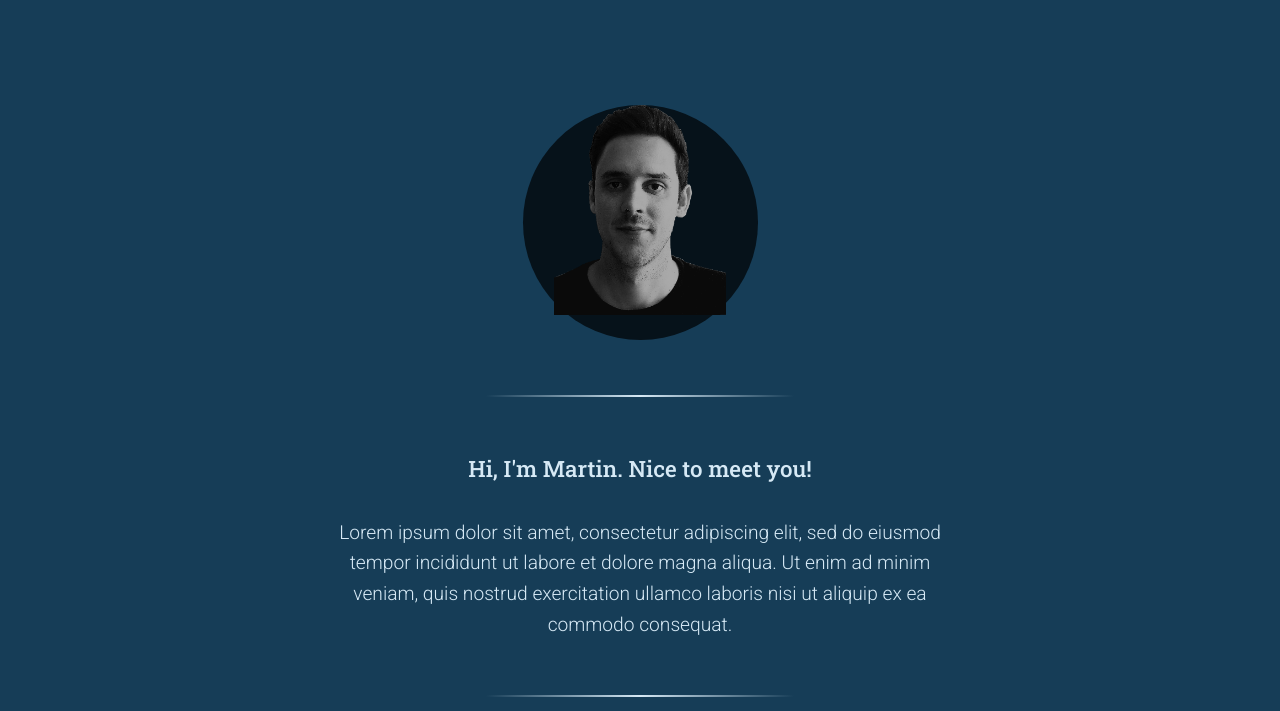
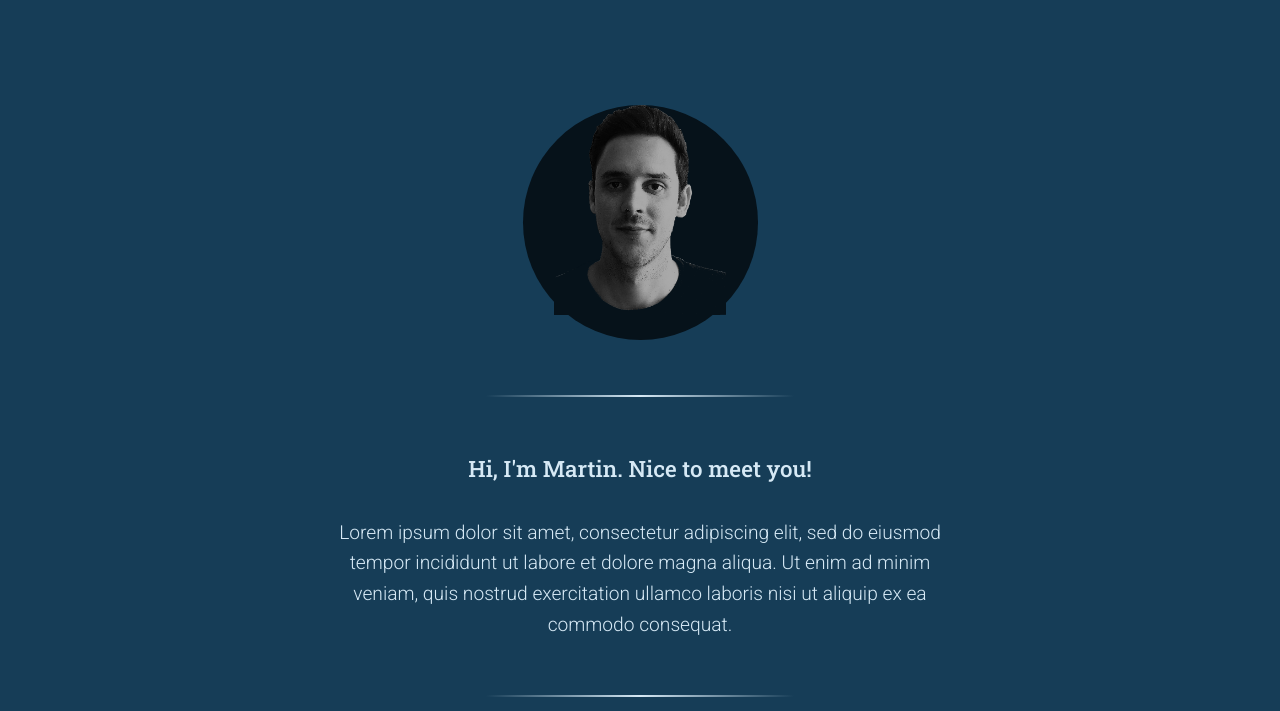
Before and after one commit to mfimia/portfolio, a plain HTML site: page index.html in a window 1280 px wide. Shown: the part 89-800 px from the top of the page. Drawn offline with Linux system fonts and the light colour scheme.

Commit message:
edited pic to right color

```diff
--- a/index.html
+++ b/index.html
@@ -98,7 +98,7 @@
     <section id="about-me">
       <div id="all-content-about-me">
         <div id="pic-text-container" class="bounce-in-right">
-          <img src="img\MartinFimia-no-bg-newblack.png" alt="Martin Fimia's picture" class="showup">
+          <img src="img\MartinFimia-no-bg-newblue.png" alt="Martin Fimia's picture" class="showup">
           <div id="only-text-containter">
             <p id="mf-name">
               <!-- Martin Fimia -->
```
Also changed, not shown: img/MartinFimia-no-bg-newblue.png (added).
